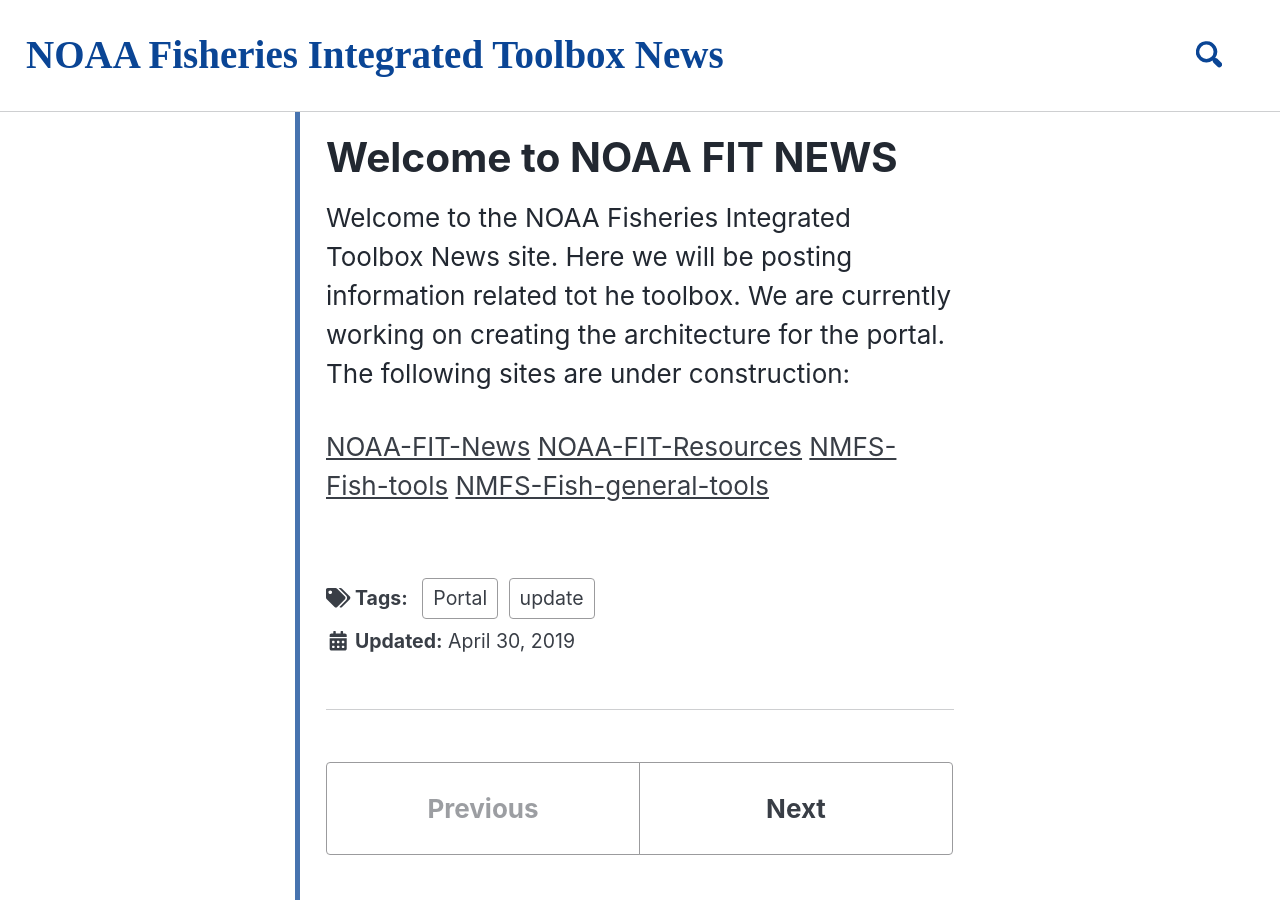
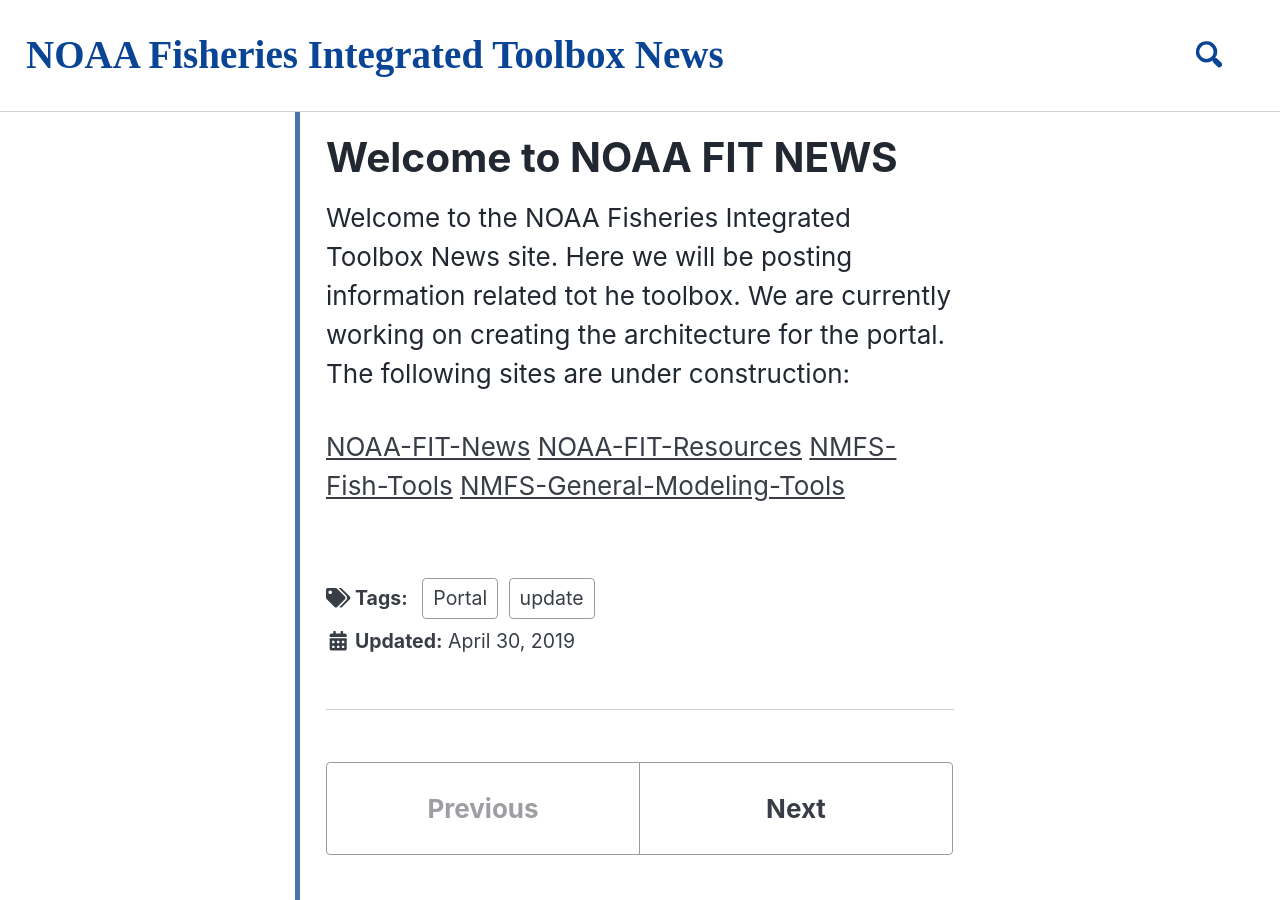
Before and after one commit to noaa-fit-news/noaa-fit-news.github.io, a Jekyll site: the page built from _posts/2019-04-30-welcome.md, in a window 1280 px wide and 900 px high. Built offline with Jekyll 4.4.1, drawn with Linux system fonts in a browser that asks for light colours; cached includes are drawn as plain includes; nearby versions of some CDN libraries; some of the changed text lies outside the part shown.

Commit message:
change links

```diff
--- a/_posts/2019-04-30-welcome.md
+++ b/_posts/2019-04-30-welcome.md
@@ -9,7 +9,7 @@ tags:
 
 Welcome to the NOAA Fisheries Integrated Toolbox News site. Here we will be posting information related tot he toolbox. We are currently working on creating the architecture for the portal.  The following sites are under construction:
 
-[NOAA-FIT-News](https://noaa-fit-news.github.io)
-[NOAA-FIT-Resources](https://noaa-fit-resouces.github.io)
-[NMFS-Fish-tools](https://nmfs-fish-tools.github.io)
-[NMFS-Fish-general-tools](https://nmfs-general-modeling-tools.github.io/)
+[NOAA-FIT-News](https://noaa-fisheries-integrated-tools.github.io/news)
+[NOAA-FIT-Resources](https://noaa-fisheries-integrated-tools.github.io/resources)
+[NMFS-Fish-Tools](https://nmfs-fish-tools.github.io)
+[NMFS-General-Modeling-Tools](https://nmfs-general-modeling-tools.github.io/)
```
Also changed, not shown: _posts/2019-04-30-Fish-and-Fisheries.md (+1 -1 lines), _posts/2019-04-30-General-Models.md (+2 -2 lines).
